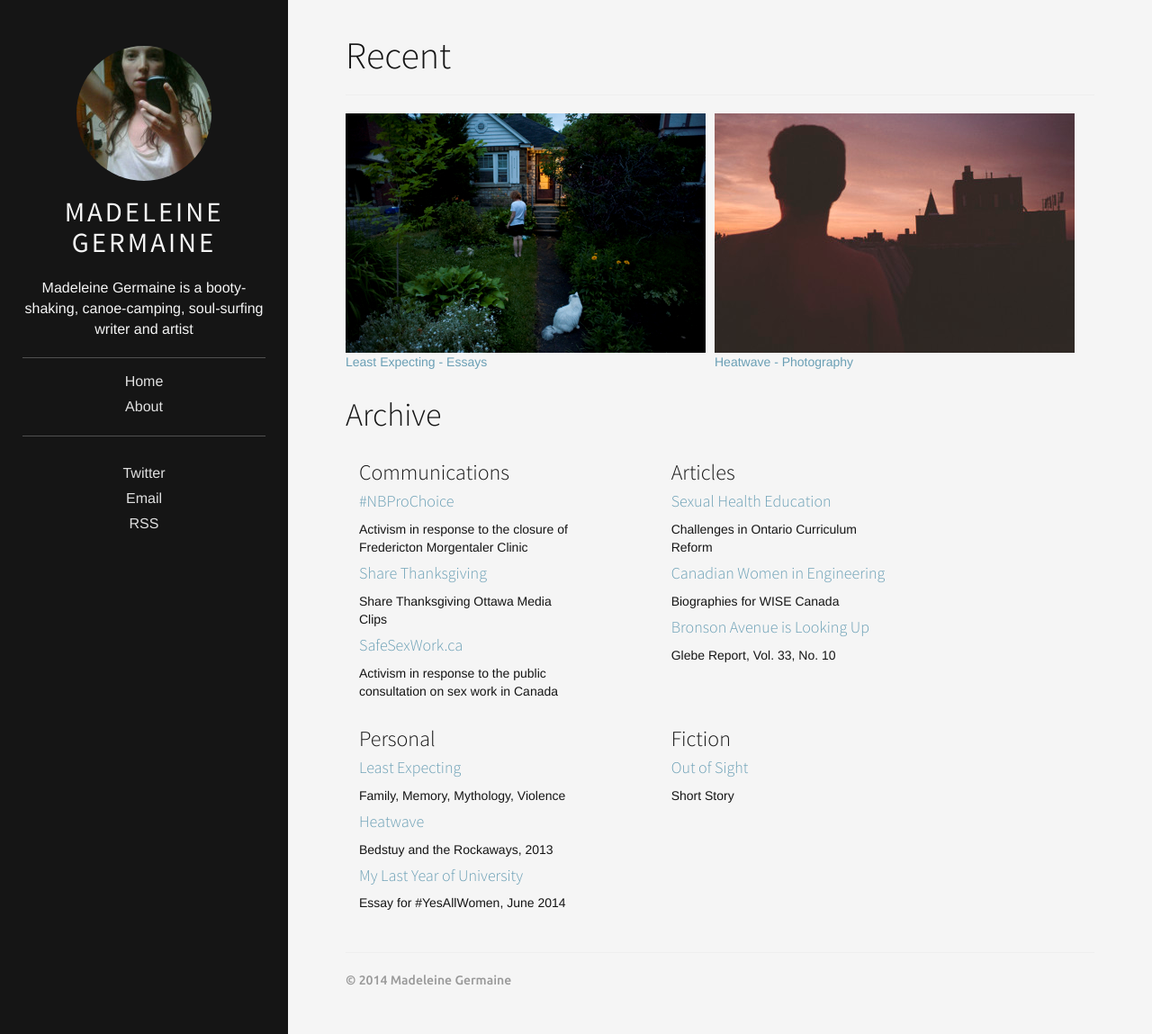
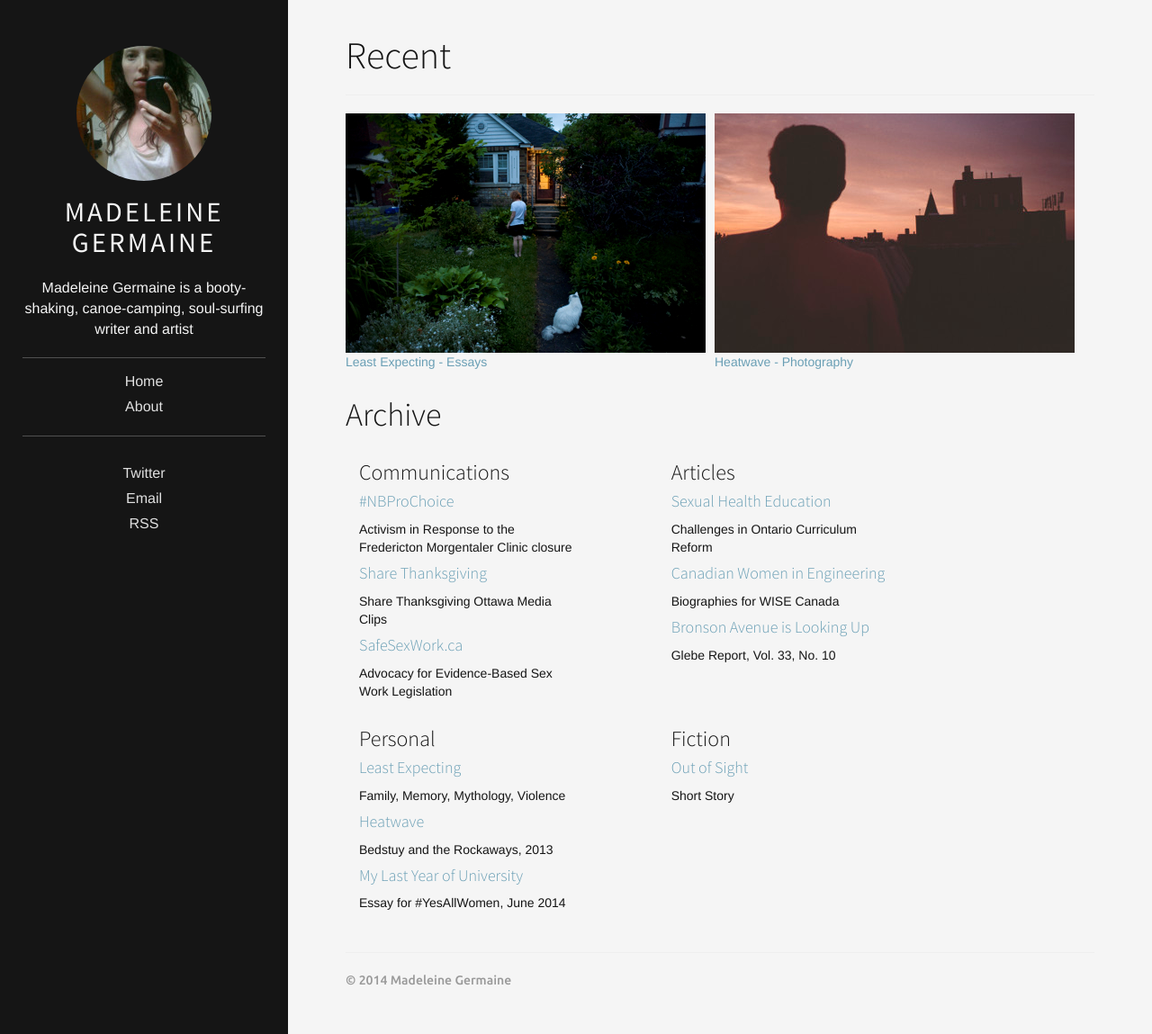
Before and after one commit to madeleinegermaine/madeleinegermaine, a Jekyll site: the page built from index.html, in a window 1280 px wide and 1149 px high. Shown: the whole window at 90% size. Built offline with Jekyll 4.4.1, drawn with Linux system fonts in a browser that asks for light colours; the list of posts is cut into pages by our own code.

Commit message:
Updated index.html

```diff
--- a/index.html
+++ b/index.html
@@ -33,7 +33,7 @@ published: true
     <ul>
       <li>
       	<h4><a href="http://nbprochoice.tumblr.com/post/87023959650/the-twitter-campaign-link-hoped-to-publicly">#NBProChoice</a></h4>
-      	<p>Activism in response to the closure of Fredericton Morgentaler Clinic</p>
+      	<p>Activism in Response to the Fredericton Morgentaler Clinic closure</p>
       </li>
       <li>
       	<h4><a href="https://madeleinegermaine.github.io/activism/commission/2013/10/07/share-thanksgiving.html">Share Thanksgiving</a></h4>
@@ -41,8 +41,7 @@ published: true
       </li>
       <li>
       	<h4><a href="http://safesexwork.ca">SafeSexWork.ca</a></h4>
-      	<p>Activism in response to the public consultation on sex
-      work in Canada</p>
+      	<p>Advocacy for Evidence-Based Sex Work Legislation</p>
       </li>
     </ul>
   </div>
```
